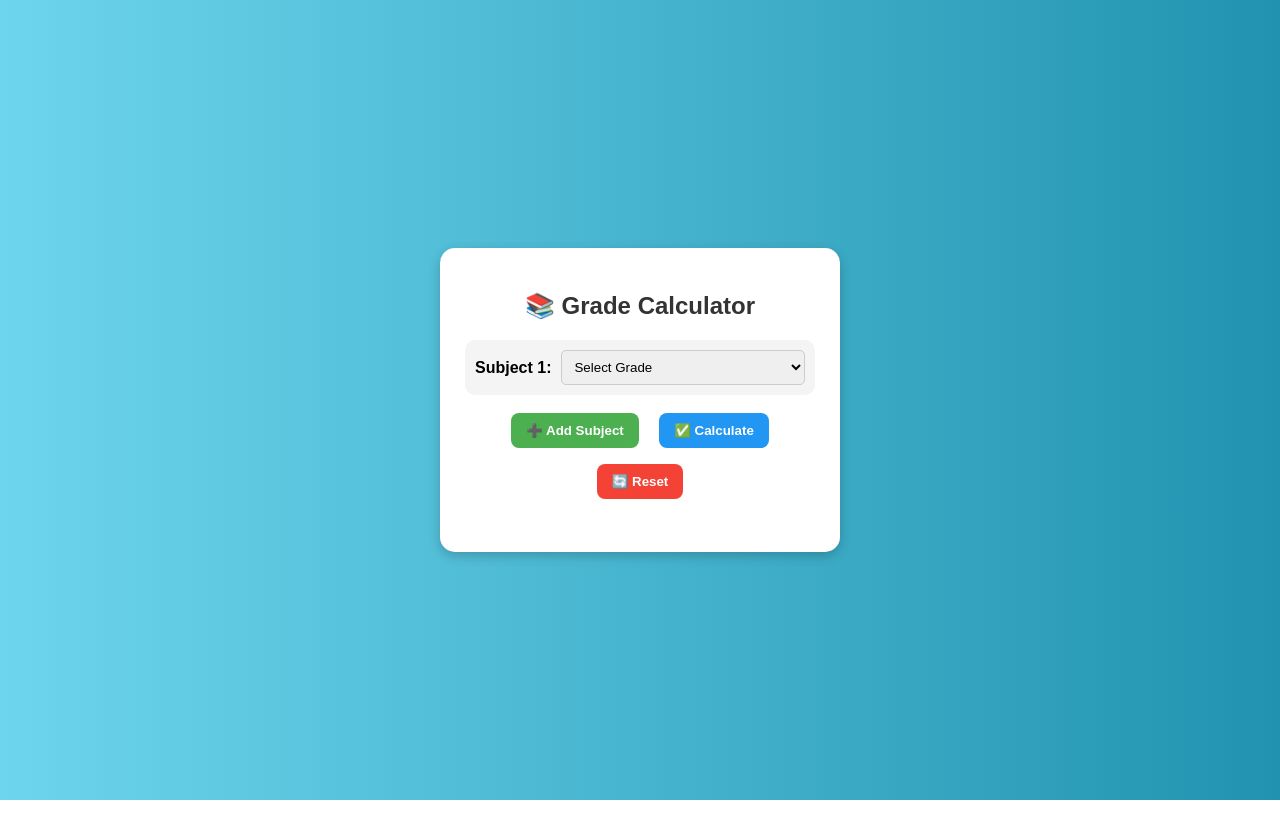
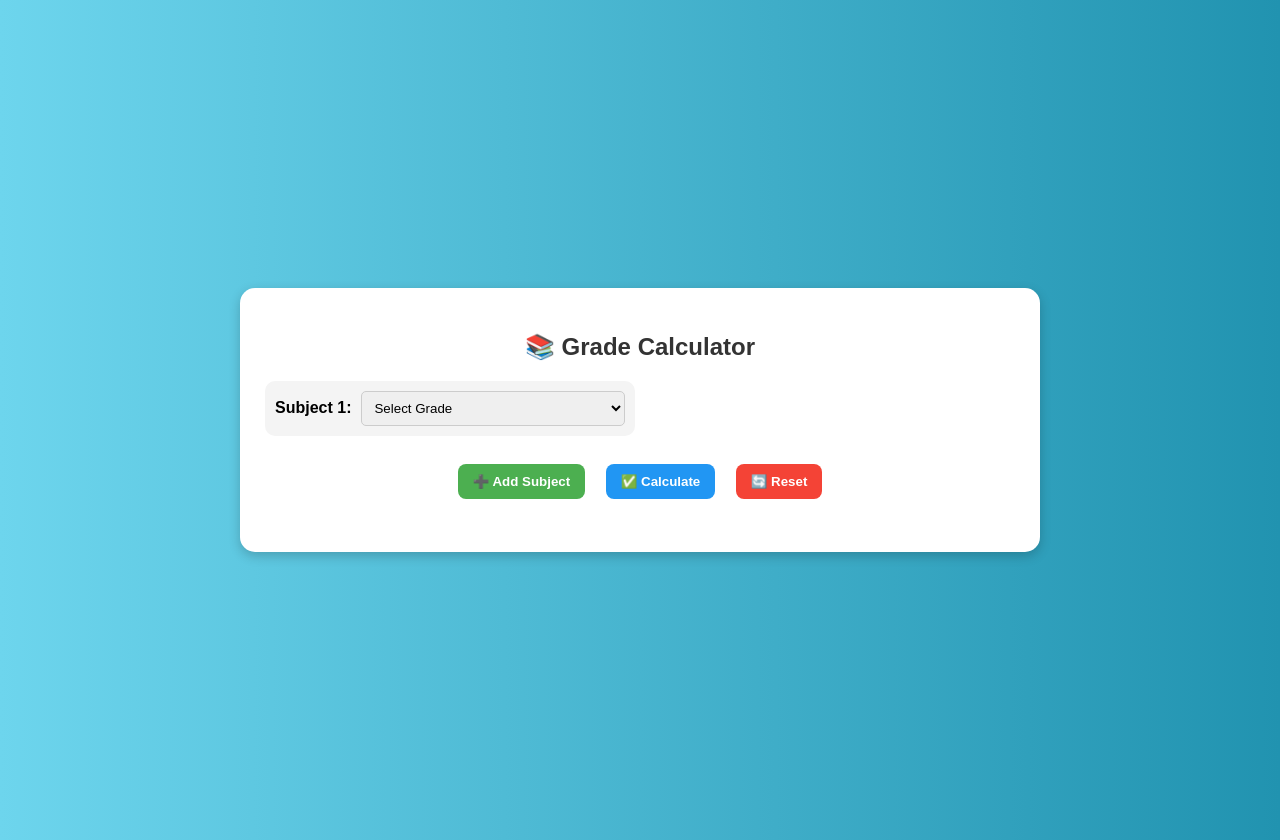
Before and after one commit to PavanRameshMalthi/cgpa-calculator, a plain HTML site: page index.html in a window 1280 px wide. Both pictures are taken after a click on the button "➕ Add Subject". Before the commit the page ends 800 px from the top, so only its background shows below. Drawn offline with Linux system fonts and the light colour scheme.

Commit message:
Refactor CGPA Calculator: Adjust body padding, update container width, and implement grid layout for subjects

```diff
--- a/style.css
+++ b/style.css
@@ -2,11 +2,11 @@ body {
   font-family: Arial, sans-serif;
   background: linear-gradient(to right, #6dd5ed, #2193b0);
   margin: 0;
-  padding: 0;
+  padding: 20px;
   display: flex;
   justify-content: center;
   align-items: center;
-  height: 100vh;
+  min-height: 100vh;
 }
 
 .container {
@@ -15,7 +15,8 @@ body {
   border-radius: 15px;
   box-shadow: 0 4px 12px rgba(0,0,0,0.2);
   text-align: center;
-  width: 350px;
+  width: 90%;
+  max-width: 750px; /* Increased width for two columns */
 }
 
 h2 {
@@ -23,8 +24,15 @@ h2 {
   color: #333;
 }
 
+/* Grid layout for the subjects container */
+#subjects {
+  display: grid;
+  grid-template-columns: 1fr 1fr; /* Two equal columns */
+  gap: 10px; /* Space between subject items */
+  margin-bottom: 20px;
+}
+
 .subject {
-  margin: 10px 0;
   padding: 10px;
   background: #f4f4f4;
   border-radius: 10px;
@@ -35,14 +43,15 @@ h2 {
 
 label {
   font-weight: bold;
+  white-space: nowrap; /* Prevents text wrap */
+  margin-right: 10px;
 }
 
 select {
     padding: 8px;
     border-radius: 5px;
     border: 1px solid #ccc;
-    margin-left: 10px;
-    flex-grow: 1; /* Allows dropdown to fill space */
+    flex-grow: 1;
 }
 
 button {
```
